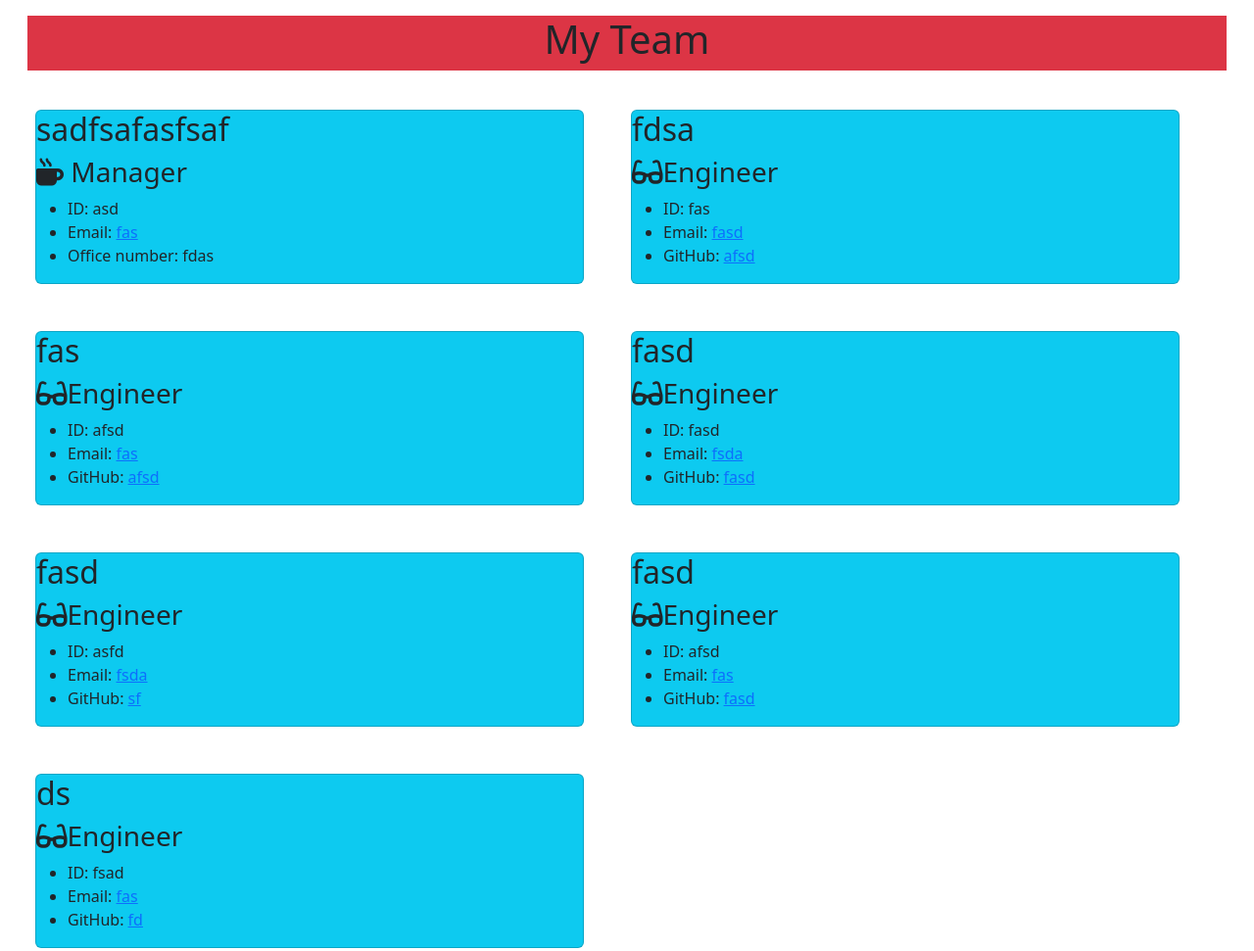
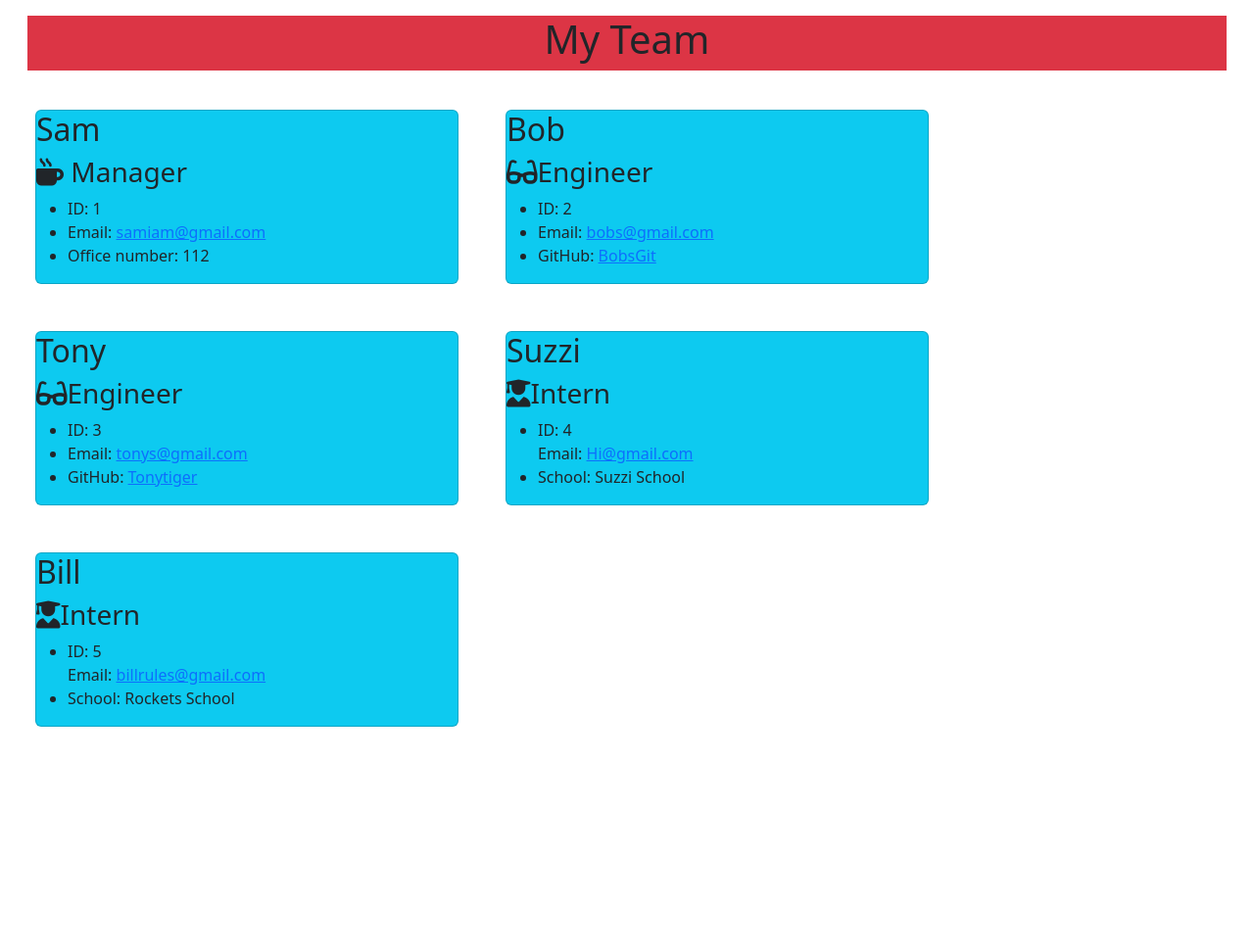
Before and after one commit to SupernalDeity/team-profile-generator, a website: page dist/team.html in a window 1280 px wide. Shown: the whole page at 98% size. After the commit the page ends 800 px from the top, so only its background shows below. Drawn offline with nearby package versions, Linux system fonts and the light colour scheme.

```diff
--- a/dist/team.html
+++ b/dist/team.html
@@ -19,9 +19,9 @@
             <div class='container-fluid'>
                 <div class='d-flex flex-wrap'>
 
-        <div class='card bg-info m-4' style="width: 35rem;">
+        <div class='card bg-info m-4' style="width: 27rem;">
             <div>
-                <h2>sadfsafasfsaf</h2>
+                <h2>Sam</h2>
                 <h3>
                     <i class="fas fa-mug-hot mr-2"></i> Manager
                 </h3>
@@ -29,134 +29,86 @@
             <div>
                 <ul>
                     <li>
-                        ID: asd
+                        ID: 1
                     </li>
                     <li>
-                        Email: <a href="mailto:fas">fas</a>
+                        Email: <a href="mailto:samiam@gmail.com">samiam@gmail.com</a>
                     </li>
                     <li>
-                        Office number: fdas
+                        Office number: 112
                     </li>
                 </ul>
             </div>
         </div>
 
-        <div class='card bg-info m-4' style="width: 35rem;">
+        <div class='card bg-info m-4' style="width: 27rem;">
             <div>
-                <h2>fdsa</h2>
+                <h2>Bob</h2>
                 <h3>
                     <i class="fas fa-glasses mr-2"></i>Engineer
                 </h3>
             </div>
             <div>
                 <ul>
-                    <li>ID: fas</li>
+                    <li>ID: 2</li>
                     <li>
-                        Email: <a href="mailto:fasd">fasd</a>
+                        Email: <a href="mailto:bobs@gmail.com">bobs@gmail.com</a>
                     </li>
                     <li>
-                        GitHub: <a href="https://github.com/afsd" target="_blank" rel="noopener noreferrer">afsd</a>
+                        GitHub: <a href="https://github.com/BobsGit" target="_blank" rel="noopener noreferrer">BobsGit</a>
                     </li>
                 </ul>
             </div>
         </div>
 
-        <div class='card bg-info m-4' style="width: 35rem;">
+        <div class='card bg-info m-4' style="width: 27rem;">
             <div>
-                <h2>fas</h2>
+                <h2>Tony</h2>
                 <h3>
                     <i class="fas fa-glasses mr-2"></i>Engineer
                 </h3>
             </div>
             <div>
                 <ul>
-                    <li>ID: afsd</li>
+                    <li>ID: 3</li>
                     <li>
-                        Email: <a href="mailto:fas">fas</a>
+                        Email: <a href="mailto:tonys@gmail.com">tonys@gmail.com</a>
                     </li>
                     <li>
-                        GitHub: <a href="https://github.com/afsd" target="_blank" rel="noopener noreferrer">afsd</a>
+                        GitHub: <a href="https://github.com/Tonytiger" target="_blank" rel="noopener noreferrer">Tonytiger</a>
                     </li>
                 </ul>
             </div>
         </div>
 
-        <div class='card bg-info m-4' style="width: 35rem;">
+        <div class='card bg-info m-4' style="width: 27rem;">
     <div>
-                <h2>fasd</h2>
+        <h2>Suzzi</h2>
         <h3>
-                    <i class="fas fa-glasses mr-2"></i>Engineer
+            <i class="fas fa-user-graduate mr-2"></i>Intern
         </h3>
     </div>
     <div>
         <ul>
-                    <li>ID: fasd</li>
-                    <li>
-                        Email: <a href="mailto:fsda">fsda</a>
-                    </li>
-                    <li>
-                        GitHub: <a href="https://github.com/fasd" target="_blank" rel="noopener noreferrer">fasd</a>
-                    </li>
+            <li>ID: 4</li>
+            Email: <a href="mailto:Hi@gmail.com">Hi@gmail.com</a>
+            <li>School: Suzzi School</li>
         </ul>
     </div>
 </div>
 
-        <div class='card bg-info m-4' style="width: 35rem;">
+        <div class='card bg-info m-4' style="width: 27rem;">
     <div>
-                <h2>fasd</h2>
+        <h2>Bill</h2>
         <h3>
-                    <i class="fas fa-glasses mr-2"></i>Engineer
+            <i class="fas fa-user-graduate mr-2"></i>Intern
         </h3>
     </div>
     <div>
         <ul>
-                    <li>ID: asfd</li>
-                    <li>
-                        Email: <a href="mailto:fsda">fsda</a>
-                    </li>
-                    <li>
-                        GitHub: <a href="https://github.com/sf" target="_blank" rel="noopener noreferrer">sf</a>
-                    </li>
-                </ul>
-            </div>
-        </div>
-
-        <div class='card bg-info m-4' style="width: 35rem;">
-            <div>
-                <h2>fasd</h2>
-                <h3>
-                    <i class="fas fa-glasses mr-2"></i>Engineer
-                </h3>
-            </div>
-            <div>
-                <ul>
-                    <li>ID: afsd</li>
-                    <li>
-                        Email: <a href="mailto:fas">fas</a>
-                    </li>
-                    <li>
-                        GitHub: <a href="https://github.com/fasd" target="_blank" rel="noopener noreferrer">fasd</a>
-                    </li>
-                </ul>
-            </div>
-        </div>
-
-        <div class='card bg-info m-4' style="width: 35rem;">
-            <div>
-                <h2>ds</h2>
-                <h3>
-                    <i class="fas fa-glasses mr-2"></i>Engineer
-                </h3>
-            </div>
-            <div>
-                <ul>
-                    <li>ID: fsad</li>
-                    <li>
-                        Email: <a href="mailto:fas">fas</a>
-                    </li>
-                    <li>
-                        GitHub: <a href="https://github.com/fd" target="_blank" rel="noopener noreferrer">fd</a>
-                    </li>
+            <li>ID: 5</li>
+            Email: <a href="mailto:billrules@gmail.com">billrules@gmail.com</a>
+            <li>School: Rockets School</li>
         </ul>
     </div>
 </div>
```
Also changed, not shown: README.md, assets/team-profile-generator.png (added). Lines whose indentation alone changed are shown as unchanged.
